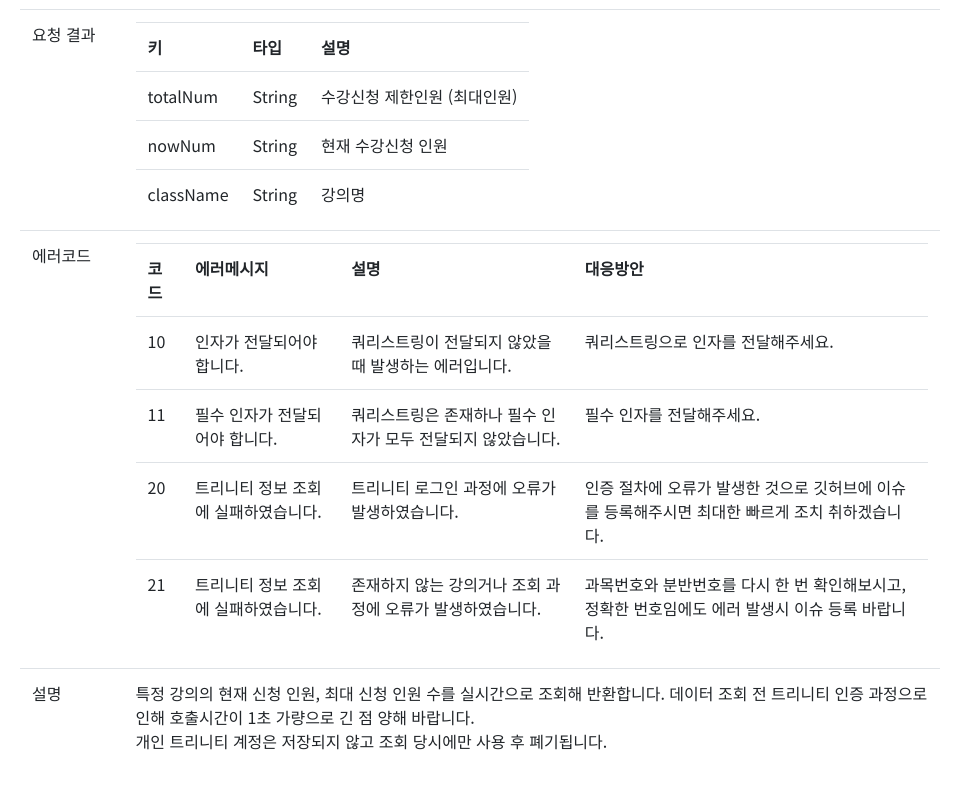
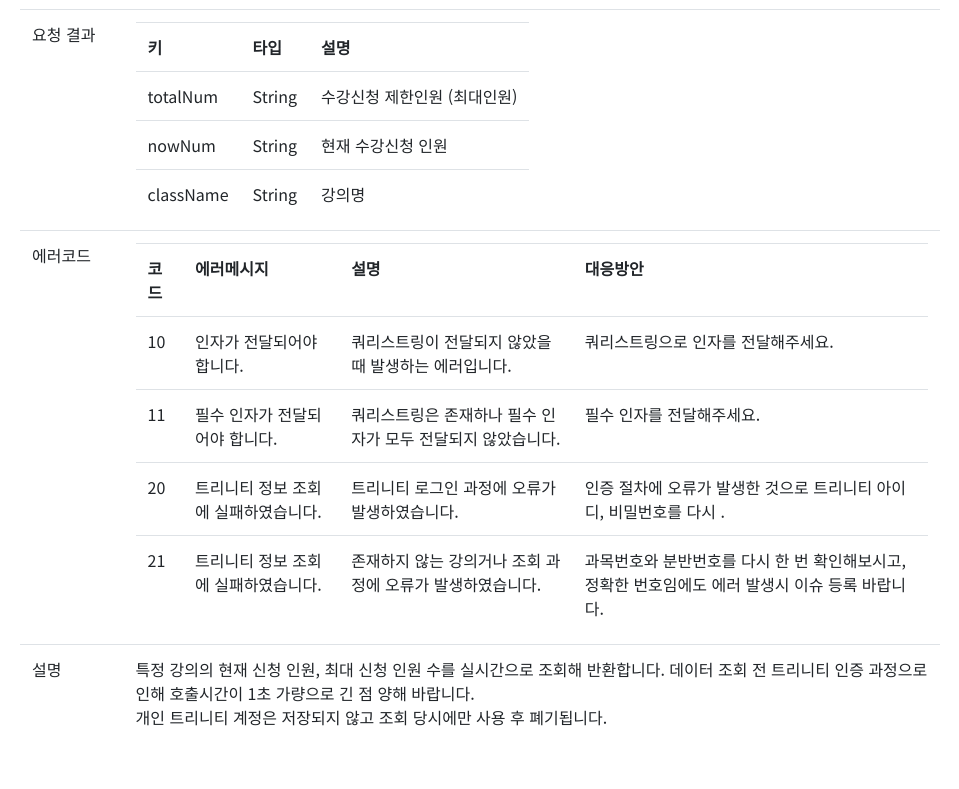
Before and after one commit to dokdo2013/dokdo2013-io, a plain HTML site: page index.html in a window 1280 px wide. Shown: the part 712-1501 px from the top of the page, without its empty margins (255-1214 px from the left). Drawn offline with nearby package versions, Linux system fonts and the light colour scheme; a web font is replaced by a local one.

Commit message:
Update index.html

```diff
--- a/index.html
+++ b/index.html
@@ -189,7 +189,7 @@
                                             <td>20</td>
                                             <td>트리니티 정보 조회에 실패하였습니다.</td>
                                             <td>트리니티 로그인 과정에 오류가 발생하였습니다.</td>
-                                            <td>인증 절차에 오류가 발생한 것으로 깃허브에 이슈를 등록해주시면 최대한 빠르게 조치 취하겠습니다.</td>
+                                            <td>인증 절차에 오류가 발생한 것으로 트리니티 아이디, 비밀번호를 다시 .</td>
                                         </tr>
                                         <tr>
                                             <td>21</td>
```
